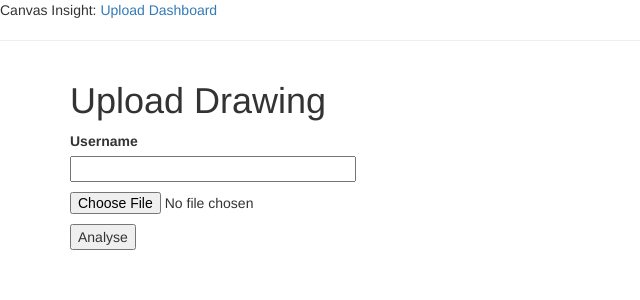
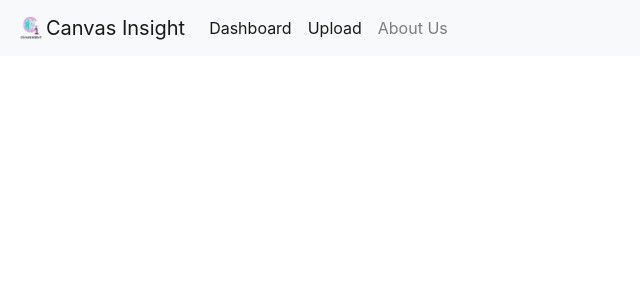
Before and after one commit to skamal16/CanvasInsight, a Flask app: page /upload in a window 1280 px wide. Shown: the top 300 px of the page, without its empty margins (0-640 px from the left). Run offline with Flask 2, Linux system fonts and the light colour scheme; some libraries are stand-ins or nearby versions.

Commit message:
modifed navbar

```diff
--- /dev/null
+++ b/app/static/js/script.js
@@ -0,0 +1,6 @@
+const progressBar = document.getElementsByClassName('progress-bar')[0]
+setInterval(() => {
+  const computedStyle = getComputedStyle(progressBar)
+  const width = parseFloat(computedStyle.getPropertyValue('--width')) || 0
+  progressBar.style.setProperty('--width', width + .1)
+}, 5)
--- a/app/templates/base.html
+++ b/app/templates/base.html
@@ -8,32 +8,54 @@
     {% endif %}
 
     <meta charset="utf-8">
-    <meta name="viewport" content="width=device-width, initial-scale=1">
+    <meta name="viewport" content="width=device-width, initial-scale=1, shrink-to-fit=no">
 
     <!-- Latest compiled and minified CSS -->
-    <link rel="stylesheet" href="https://maxcdn.bootstrapcdn.com/bootstrap/3.4.1/css/bootstrap.min.css">
-
-    <!-- jQuery library -->
-    <script src="https://ajax.googleapis.com/ajax/libs/jquery/3.5.1/jquery.min.js"></script>
+    <link rel="stylesheet" href="https://stackpath.bootstrapcdn.com/bootstrap/4.3.1/css/bootstrap.min.css">
+    <link rel="stylesheet" href="https://maxcdn.bootstrapcdn.com/font-awesome/4.7.0/css/font-awesome.min.css">
 
     <!-- Latest compiled JavaScript -->
     <script src="https://maxcdn.bootstrapcdn.com/bootstrap/3.4.1/js/bootstrap.min.js"></script>
 
+    <script src="https://ajax.googleapis.com/ajax/libs/jquery/3.3.1/jquery.min.js"></script>
+    <script src="https://cdnjs.cloudflare.com/ajax/libs/popper.js/1.14.7/umd/popper.min.js"></script>
+    <script src="https://stackpath.bootstrapcdn.com/bootstrap/4.3.1/js/bootstrap.min.js"></script>
+
 </head>
 
 <body>
-    <div>
-        Canvas Insight:
-        <a href="{{ url_for('upload') }}">Upload</a>
-        <a href="{{ url_for('dashboard') }}">Dashboard</a>
-    </div>
-    <hr> {% with messages = get_flashed_messages() %} {% if messages %}
+    <nav class="navbar navbar-expand-md navbar-light bg-light">
+        <a href="#" class="navbar-brand">
+            <img src="logo.png" width="30" height="30" class="d-inline-block align-top" alt="Canvas Insight">Canvas Insight
+        </a>
+        <button type="button" class="navbar-toggler" data-toggle="collapse" data-target="#navbarCollapse">
+            <span class="navbar-toggler-icon"></span>
+        </button>
+
+        <div class="collapse navbar-collapse" id="navbarCollapse">
+            <div class="navbar-nav">
+                <ul class="nav justify-content-end">
+                    <li class="nav-item">
+                        <a href="{{ url_for('dashboard') }}" class="nav-item nav-link active">Dashboard</a>
+                    </li>
+                    <li class="nav-item">
+                        <a href="{{ url_for('upload') }}" class="nav-item nav-link active">Upload</a>
+                    </li>
+                    <li class="nav-item">
+                        <a href="#" class="nav-item nav-link">About Us</a>
+                    </li>
+                </ul>
+            </div>
+        </div>
+    </nav>
+
+    <!-- <hr> {% with messages = get_flashed_messages() %} {% if messages %}
     <ul>
         {% for message in messages %}
         <li>{{ message }}</li>
         {% endfor %}
     </ul>
-    {% endif %} {% endwith %} {% block content %}{% endblock %}
+    {% endif %} {% endwith %} {% block content %}{% endblock %} -->
 </body>
 
 </html>
```
Also changed, not shown: app/static/styles/background_styles.css (added, +17 -0 lines), app/static/styles/styles.css (added, +71 -0 lines), app.db, app/logo.png (added), app/static/img/746cd279-a980-45dd-9881-6022acd04b06.jpg (added), app/static/img/WhatsApp_Image_2020-06-14_at_4.53.03_PM.jpeg (added), app/static/img/WhatsApp_Image_2020-06-14_at_5.23.08_PM.jpeg (added), app/static/img/WhatsApp_Image_2020-06-14_at_5.30.21_PM.jpeg (added), app/static/img/WhatsApp_Image_2020-06-14_at_5.33.10_PM.jpeg (added), app/static/img/WhatsApp_Image_2020-06-14_at_5.35.08_PM.jpeg (added).
